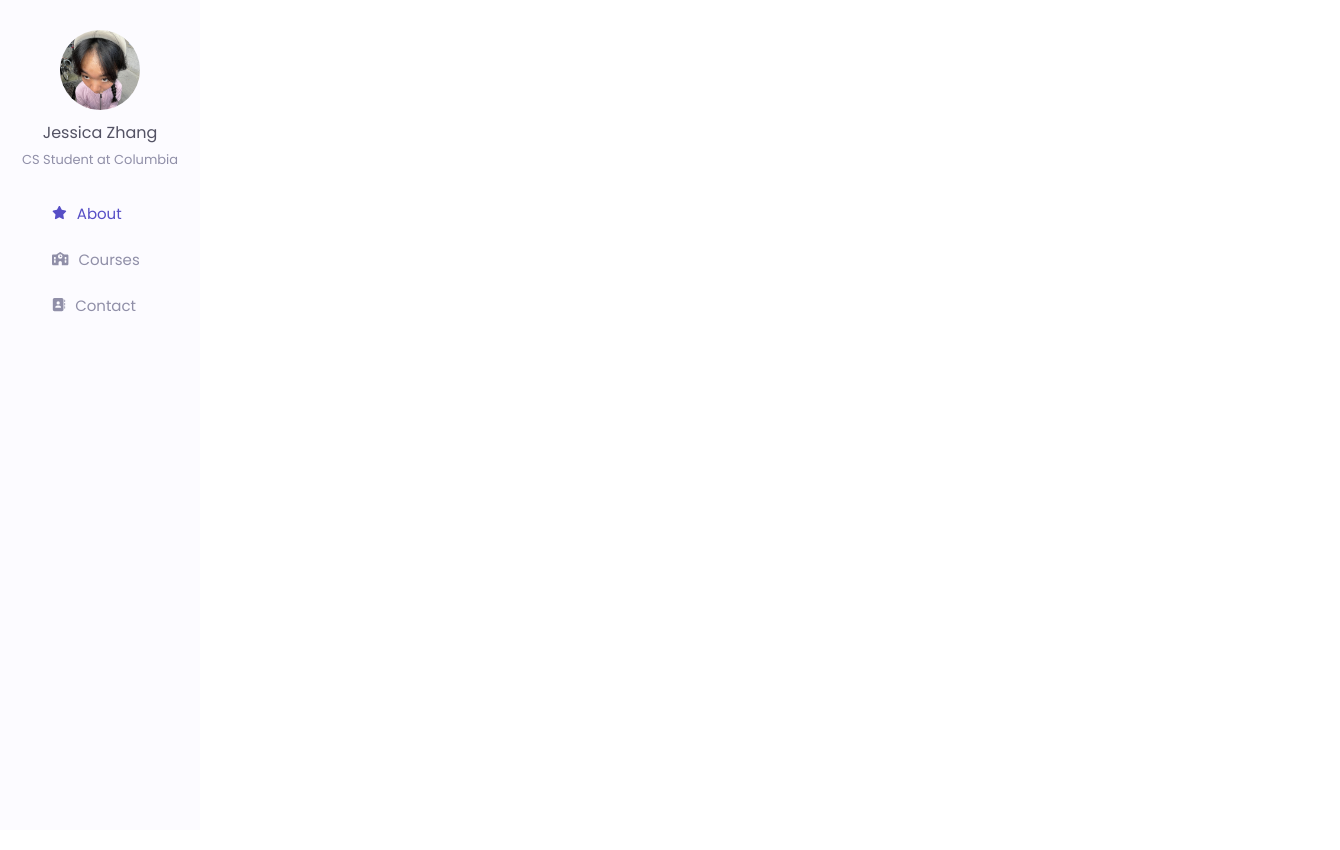
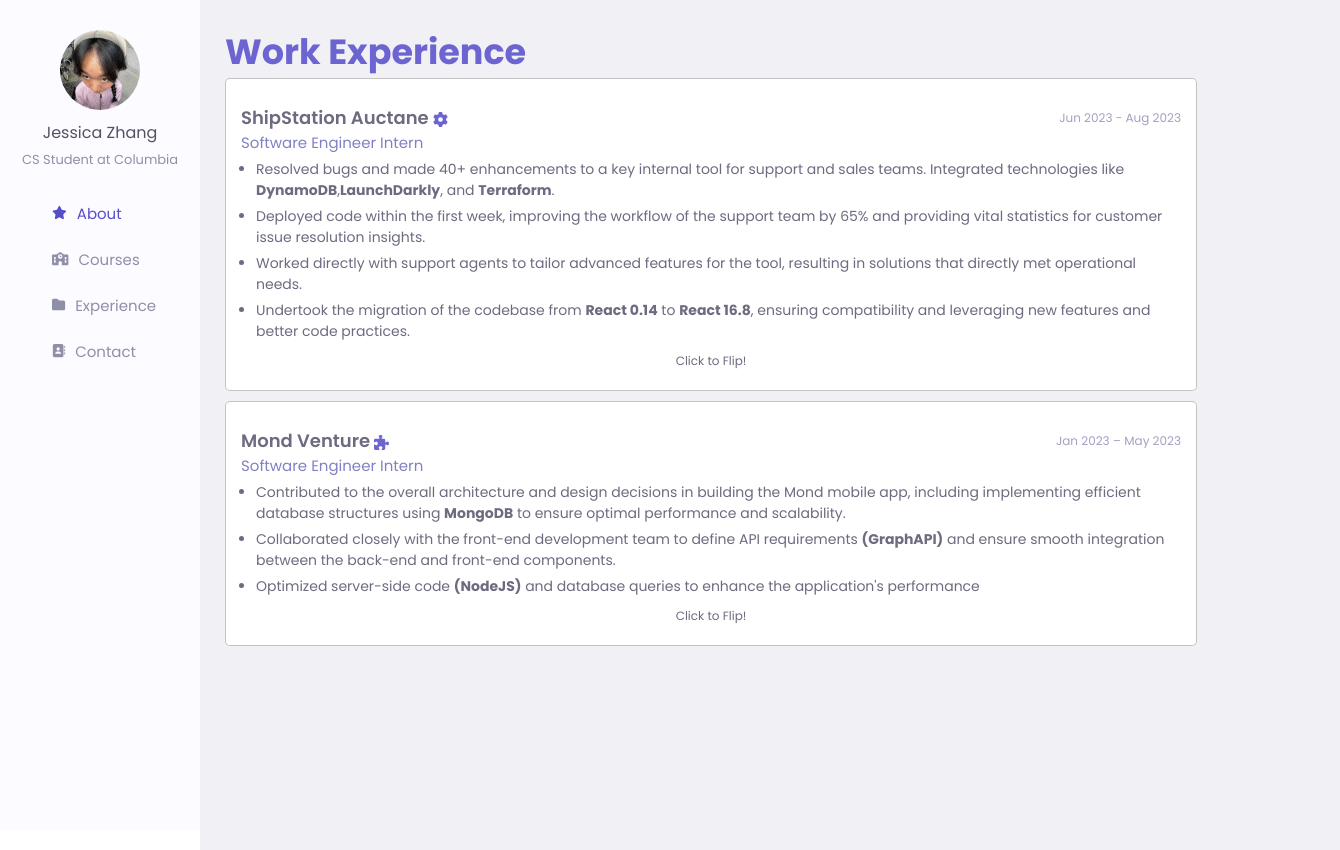
Before and after one commit to jz3453/jessicas-website, a React (Create React App) app: page /#/experiences in a window 1280 px wide. Shown: the whole page, 1340 px wide, since content can reach past the window. Before the commit the page ends 800 px from the top, so only its background shows below. Built offline with nearby package versions, Linux system fonts and the light colour scheme.

Commit message:
experience page

```diff
--- a/src/App.js
+++ b/src/App.js
@@ -9,6 +9,9 @@
 import About from './components/routes/about/About';
 import Courses from './components/routes/courses/Courses';
 import Contact from './components/routes/contact/Contact';
+import Experiences from './components/routes/experiences/Experiences';
+
+import './App.css';
 
 export const DisplayContext = React.createContext();
 
@@ -18,12 +21,19 @@
   return (
     <div className="App">
       <DisplayContext.Provider value={{ narrowDisplay, setNarrowDisplay }}>
+        <div className='container'>
+          <div className='navbar'>
             <Navbar />
+          </div>
+          <div className='page-all'>
             <Routes>
               <Route path="/" element={<About />} />
               <Route path="/courses" element={<Courses />} />
               <Route path="/contact" element={<Contact />} />
+              <Route path="/experiences" element={<Experiences />} />
             </Routes>
+          </div>
+        </div>
       </DisplayContext.Provider>
     </div>
   );
--- a/src/components/constants/Hobbies.js
+++ b/src/components/constants/Hobbies.js
@@ -23,7 +23,7 @@
     {
       id: 2,
       hobby: 'Reading',
-      description: 'My most recent read was The Manhattan Project by Richard Rhodes.',
+      description: 'My most recent read was The Monster\'s Bones: The Discovery of T. Rex and How It Shook Our World by David K Randall.',
       icon: <PiIcons.PiBooks className='icon-size' />,
     },
     {
--- /dev/null
+++ b/src/components/constants/Work.js
@@ -0,0 +1,60 @@
+import { FontAwesomeIcon } from '@fortawesome/react-fontawesome';
+import { IconButton } from '@mui/material';
+import '../routes/experiences/Experiences.css'
+
+export const work = [
+  {
+    id: 1,
+    company: <div>ShipStation Auctane <IconButton href="https://auctane.com/" style={{ padding: 0 }}><FontAwesomeIcon icon="fa-solid fa-gear" size="2xs" style={{ color: '#6c64d1' }} /></IconButton></div>,
+    position: 'Software Engineer Intern',
+    date: 'Jun 2023 - Aug 2023',
+    bullets: [
+      <div>
+        Resolved bugs and made 40+ enhancements to a key internal tool for support and sales teams. Integrated technologies like <b>DynamoDB</b>,<b>LaunchDarkly</b>, and <b>Terraform</b>.
+      </div>,
+      <div>
+        Deployed code within the first week, improving the workflow of the support team by 65% and providing vital statistics for customer issue resolution insights.
+      </div>,
+      <div>
+        Worked directly with support agents to tailor advanced features for the tool, resulting in solutions that directly met operational needs.
+      </div>,
+      <div>
+        Undertook the migration of the codebase from <b>React 0.14</b> to <b>React 16.8</b>, ensuring compatibility and leveraging new features and better code practices.
+      </div>,
+    ],
+    takeaways: [
+      <div>
+        <b>Agile Learning</b>: At ShipStation, the ability to deploy code within my first week and the continuous feedback loop with my team fostered a mindset of agile learning. I discovered the power of adaptability and embracing change as essential components of successful software development.
+      </div>,
+      <div>
+        <b>User-Centric Design</b>: My experiences at ShipStation underscore my commitment to ensuring that solutions are designed with the end-user in mind. Collaborating directly with support agents allowed me to deeply understand their workflow and challenges, emphasizing usability and intuitive design in the features I developed.
+      </div>,
+      <div>
+        <b>Effective Communication</b>: Working with support agents honed my ability to communicate complex technical concepts in a clear and understandable manner. It also taught me the importance of active listening, gathering feedback, and fostering an open dialogue with stakeholders.
+      </div>,
+    ]
+  },
+  {
+    id: 2,
+    company: <div>Mond Venture <IconButton href="https://www.columbiabuildlab.com/" style={{ padding: 0 }}><FontAwesomeIcon icon="fa-solid fa-puzzle-piece" size="2xs" style={{ color: '#6c64d1' }} /></IconButton></div>,
+    position: 'Software Engineer Intern',
+    date: 'Jan 2023 – May 2023',
+    bullets: [
+      <div>
+        Contributed to the overall architecture and design decisions in building the Mond mobile app, including implementing efficient database structures using <b>MongoDB</b> to ensure optimal performance and scalability.
+      </div>,
+      <div>
+        Collaborated closely with the front-end development team to define API requirements <b>(GraphAPI)</b> and ensure smooth integration between the back-end and front-end components.
+      </div>,
+      <div>
+        Optimized server-side code <b>(NodeJS)</b> and database queries to enhance the application's performance
+      </div>,
+    ],
+    takeaways: [
+      <div>
+        <b>Database Design and Schema Planning</b>: As a key member of the Mond development team, I played a pivotal role in the planning and implementation of the database structure. Collaborating closely with our founder, James, we meticulously designed the database schema, considering the app's functionality, attributes, and relationships. This process involved identifying and defining database tables, fields, and their interconnections. My ability to translate the app's conceptual requirements into a well-structured database schema proved essential in ensuring optimal performance, scalability, and data integrity throughout the development process.
+      </div>,
+    ]
+  },
+
+];
--- a/src/components/navigation/Navbar.js
+++ b/src/components/navigation/Navbar.js
@@ -88,6 +88,12 @@
                 <span>Courses</span>
               </Link>
             </div>
+            <div className={page === 'experiences' ? 'active-link' : 'nav-text'} onClick={() => closeNavbar('experiences')} >
+              <Link to={'/experiences'}>
+                <FontAwesomeIcon icon="fa-solid fa-folder" size="sm" />
+                <span>Experience</span>
+              </Link>
+            </div>
             <div className={page === 'contact' ? 'active-link' : 'nav-text'} onClick={() => closeNavbar('contact')} >
               <Link to={'/contact'}>
                 <FontAwesomeIcon icon="fa-solid fa-address-book" size="sm" />
--- /dev/null
+++ b/src/components/routes/experiences/Experiences.css
@@ -0,0 +1,89 @@
+.card {
+  border: 0.5px solid #0000003b;
+  background-color: #ffffff;
+  display: flex;
+  flex-direction: column;
+  border-radius: 5px;
+  padding: 15px;
+  margin-bottom: 10px;
+  cursor: pointer;
+  transition: 350ms;
+  transform: perspective(1000px) rotateY(var(--rotate-y, 0));
+}
+
+.card:hover{
+  box-shadow: 0 0 2px 2px #8180c333;
+}
+
+.card.flip{
+  --rotate-y: 180deg;
+  background-color: #e8e1ff;
+  color: white;
+}
+
+.card .back {
+  transform: rotateY(180deg);
+}
+
+.card-header {
+  display: flex;
+  align-items: center;
+  justify-content: space-between;
+  width: 100%;
+  margin-top: 10px;
+}
+
+.card-title {
+  font-size: 18px;
+  font-weight: 600;
+  color: #6c6b80;
+  margin-bottom: 0;
+}
+
+.card-title.flip {
+  color: #6c64d1;
+  margin-bottom: 5px;
+}
+
+.card-date {
+  font-size: 12px;
+  font-weight: 400;
+  color: #a2a1c0;
+}
+
+.card-subtitle {
+  font-size: 15px;
+  font-weight: 400;
+  color: #8180c3;
+  margin-bottom: 5px;
+}
+
+.card-list-container {
+  padding: 0 15px 5px 15px;
+}
+
+.card-list {
+  margin: 0;
+  padding: 0;
+}
+
+.card-list-bullet {
+  font-size: 14px;
+  font-weight: 400;
+  color: #6c6b80;
+  margin-bottom: 5px;
+}
+
+.card-list-bullet.flip {
+  color: #6c64d1;
+}
+
+
+.card-footer {
+  font-size: 12px;
+  font-weight: 400;
+  color: #6c6b80;
+  margin-bottom: 5px;
+  display: flex;
+  justify-content: center;
+}
--- /dev/null
+++ b/src/components/routes/experiences/Experiences.js
@@ -0,0 +1,33 @@
+import React, { useContext, useEffect, useState } from 'react';
+import { DisplayContext } from '../../../App';
+import { Accordion, AccordionSummary, AccordionDetails, IconButton } from '@mui/material';
+import ExpandMoreIcon from '@mui/icons-material/ExpandMore';
+import './Experiences.css';
+import '../../general.css';
+import { FontAwesomeIcon } from '@fortawesome/react-fontawesome';
+import { work } from '../../constants/Work';
+import Flashcard from './Flashcard';
+
+function Experiences() {
+  const { narrowDisplay, setNarrowDisplay } = useContext(DisplayContext);
+
+  return (
+    <div className={narrowDisplay ? 'page-full': 'page'}>
+      <div className='page-contents'>
+        <div className='title'>
+          Work Experience
+        </div>
+        <div className='card-container'>
+          {
+            work.map((job) => {
+              return (
+                <Flashcard job={job} />
+              );
+            }
+          )}
+        </div>
+      </div>
+    </div>
+  );
+}
+export default Experiences;
--- /dev/null
+++ b/src/components/routes/experiences/Flashcard.js
@@ -0,0 +1,67 @@
+import React, { useContext, useEffect, useState } from 'react';
+import { DisplayContext } from '../../../App';
+import './Experiences.css';
+import '../../general.css';
+import { FontAwesomeIcon } from '@fortawesome/react-fontawesome';
+import { work } from '../../constants/Work';
+
+
+const Flashcard = ({ job }) => {
+  const [flip, setFlip] = useState(false);
+
+  return (
+    <div className={`card ${flip ? 'flip' : ''}`} onClick={() => setFlip(!flip)}>
+      {
+        !flip ? (
+          <div className='front'>
+            <div className='card-header'>
+              <div className='card-title'>
+                {job.company}
+              </div>
+              <div className='card-date'>
+                {job.date}
+              </div>
+            </div>
+            <div className='card-subtitle'>
+              {job.position}
+            </div>
+            <div className='card-list-container'>
+              <ul className='card-list'>
+                {
+                  job.bullets.map((bullet) => {
+                    return (
+                      <li className='card-list-bullet'>{bullet}</li>
+                    )
+                  })
+                }
+              </ul>
+            </div>
+            <div className='card-footer'>
+              Click to Flip!
+            </div>
+          </div>
+        ) : (
+          <div className='back'>
+            <div className='card-header'>
+              <div className='card-title flip'>
+                What I Learned & Takeaways
+              </div>
+            </div>
+            <div className='card-list-container'>
+              <ul className='card-list'>
+                {
+                  job.takeaways.map((takeaway) => {
+                    return (
+                      <li className='card-list-bullet flip'>{takeaway}</li>
+                    )
+                  })
+                }
+              </ul>
+            </div>
+          </div>
+        )
+      }
+    </div>
+  );
+}
+export default Flashcard;
```
Also changed, not shown: src/App.css (added). Lines whose indentation alone changed are shown as unchanged.
